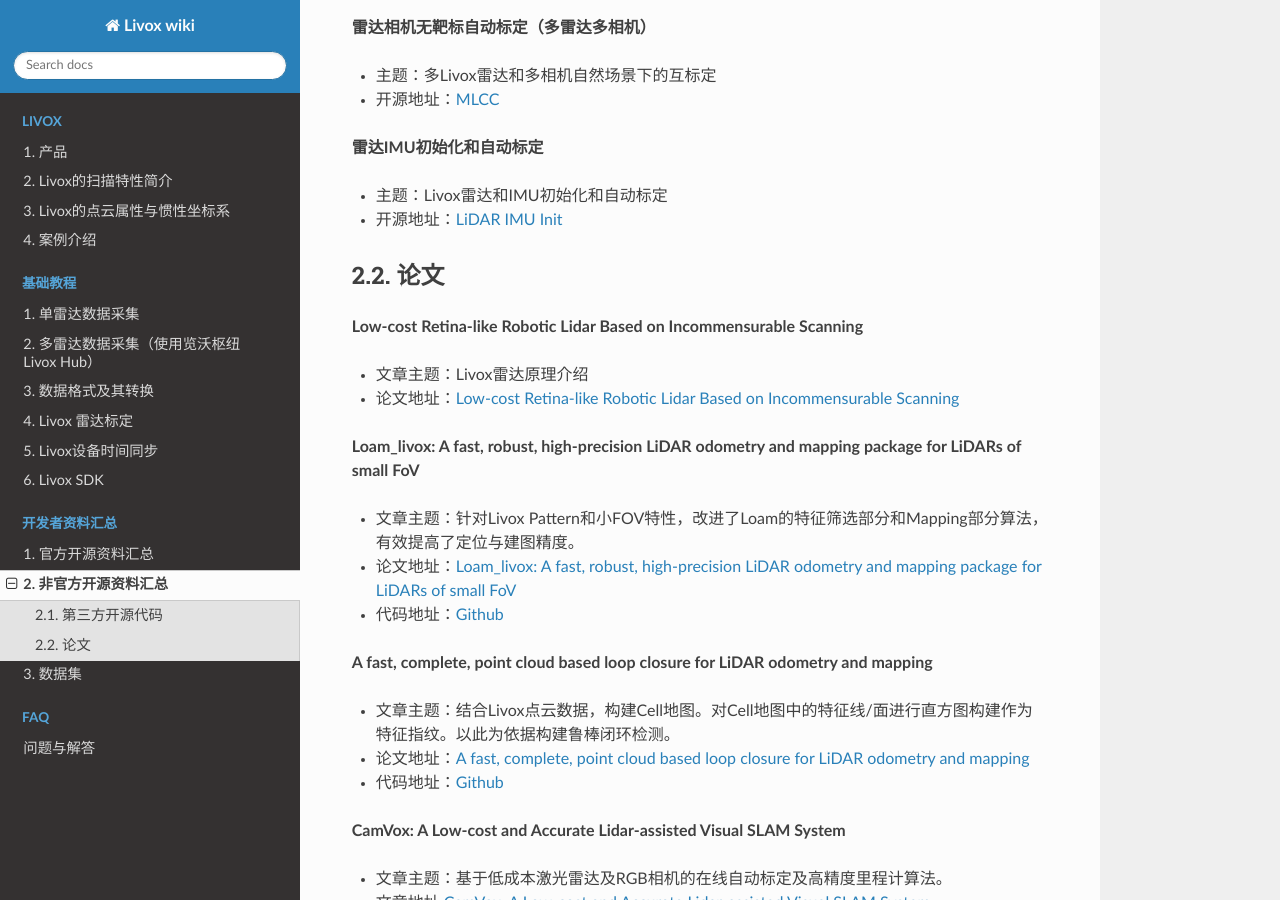
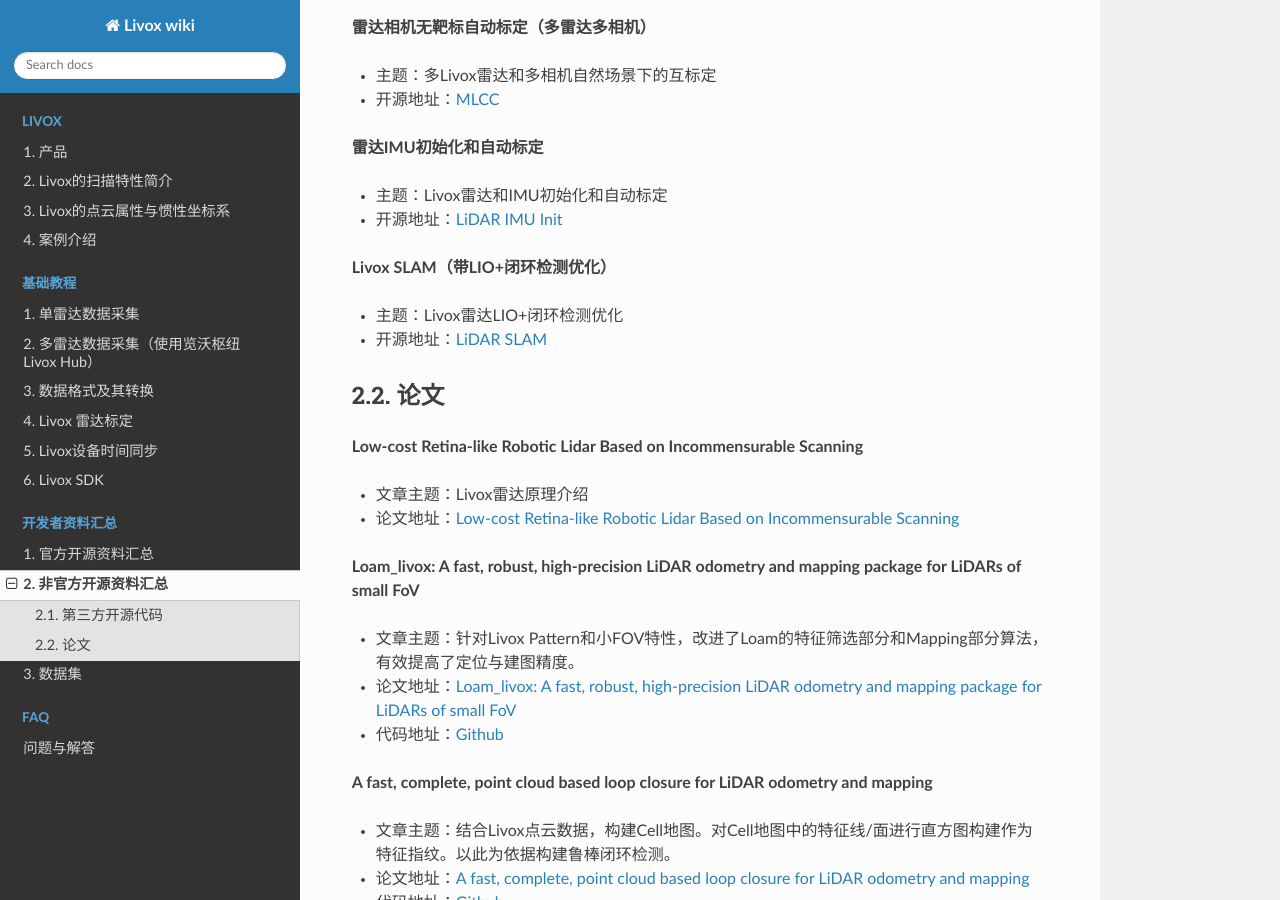
Before and after one commit to Livox-SDK/livox_wiki_cn, a Sphinx documentation site: the page built from source/data_summary/third_part_summary.rst, in a window 1280 px wide and 900 px high, scrolled down 451 px. Built offline with Sphinx 7.4.7 and the Read the Docs theme 2.0.0, drawn with Linux system fonts in a browser that asks for light colours.

Commit message:
Update third_part_summary.rst

```diff
--- a/source/data_summary/third_part_summary.rst
+++ b/source/data_summary/third_part_summary.rst
@@ -30,6 +30,11 @@
 
 -  开源地址：`LiDAR IMU Init <https://github.com/hku-mars/LiDAR_IMU_Init>`_
 
+**Livox SLAM（带LIO+闭环检测优化）**
+
+-  主题：Livox雷达LIO+闭环检测优化
+
+-  开源地址：`LiDAR SLAM <https://github.com/PJLab-ADG/Livox-Mapping>`_
 
 
 论文
```
